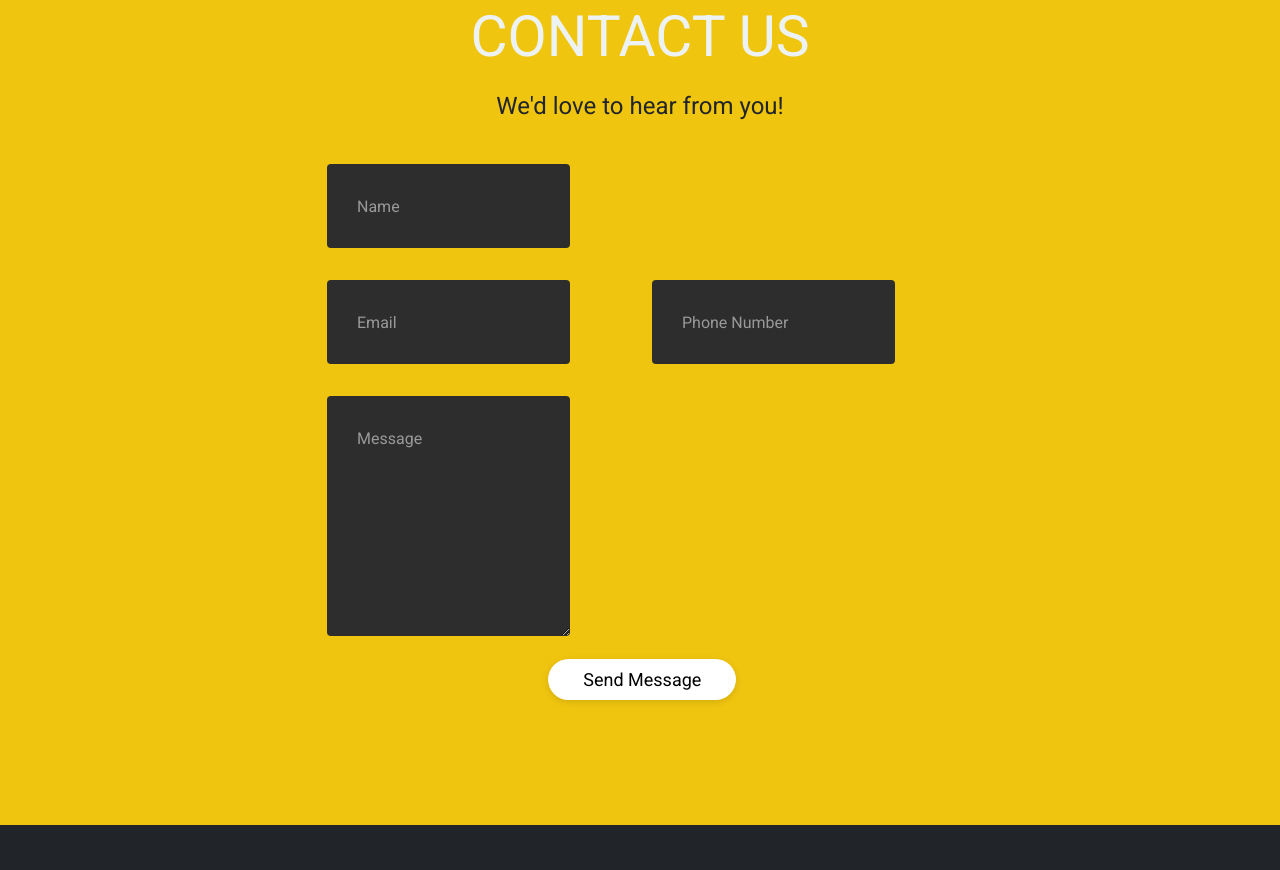
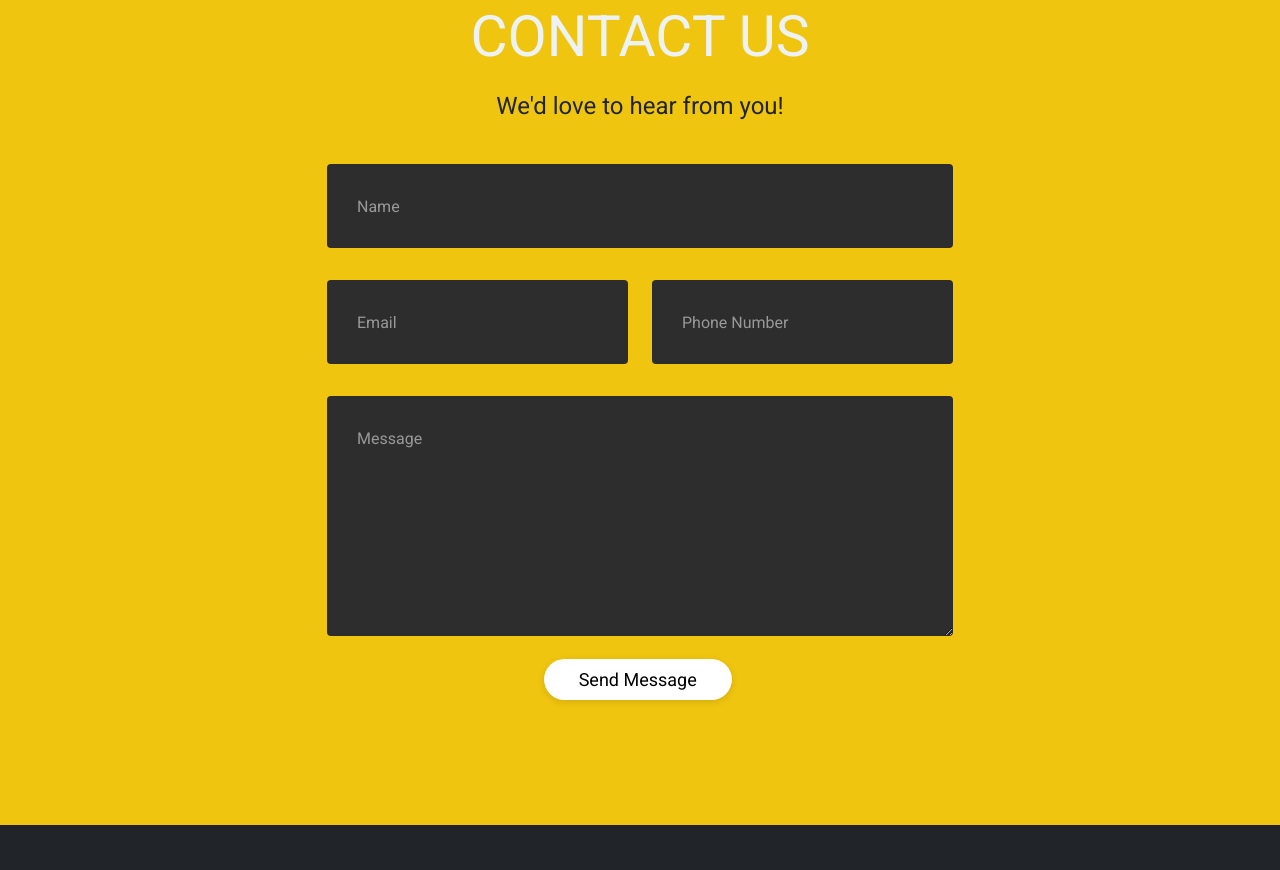
Before and after one commit to htimam-md/hellotaxi, a plain HTML site: page index.html in a window 1280 px wide. Shown: the part 2758-3628 px from the top of the page. Drawn offline with nearby package versions, Linux system fonts and the light colour scheme; some icons are missing; a web font is replaced by a local one.

Commit message:
Update style.css

```diff
--- a/css/style.css
+++ b/css/style.css
@@ -288,7 +288,7 @@ textarea:valid~label {
 }
 
 .styled-input {
-  float: left;
+  /* float: left; */
     margin: 1rem 0;
   position: relative;
   border-radius: 4px;
@@ -345,7 +345,7 @@ textarea {
 }
 
 .submit-btn {
-  float: right;
+  /* float: right; */
   padding: 7px 35px;
   border-radius: 60px;
   display: inline-block;
```
